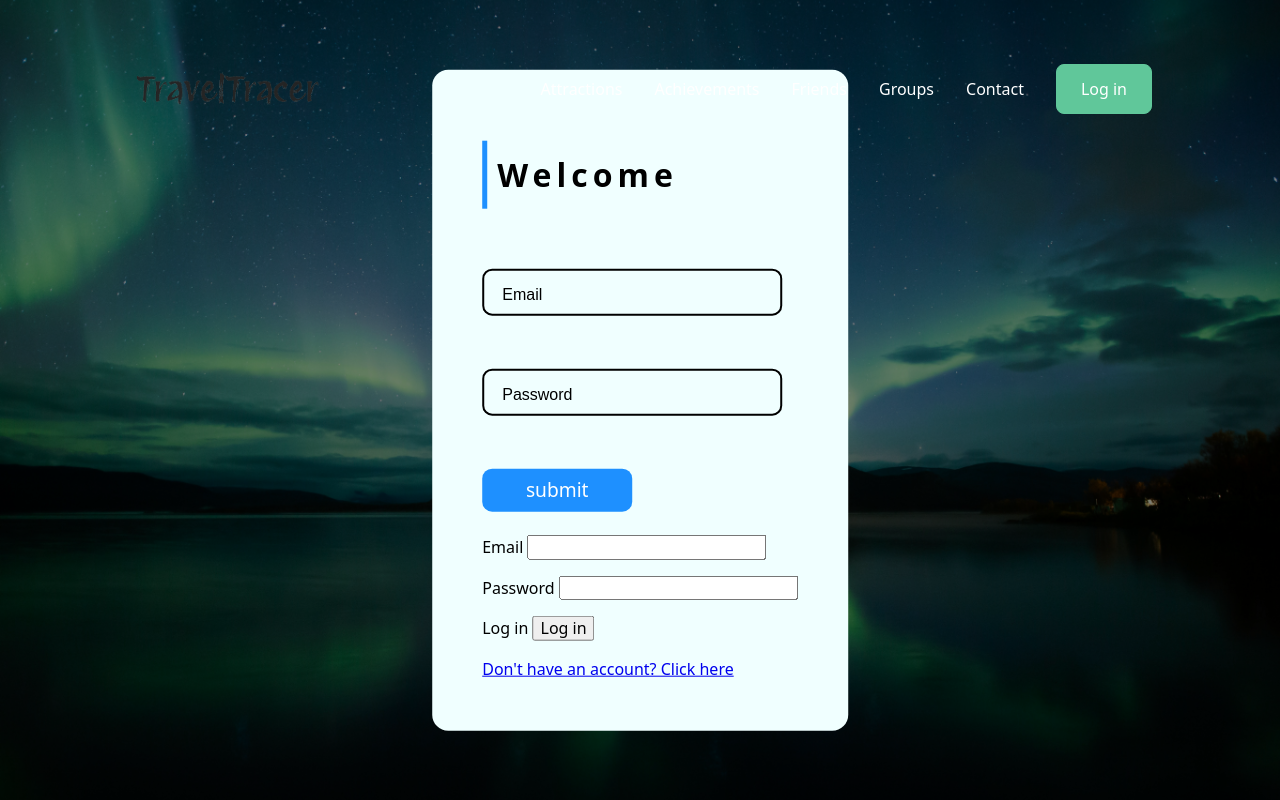
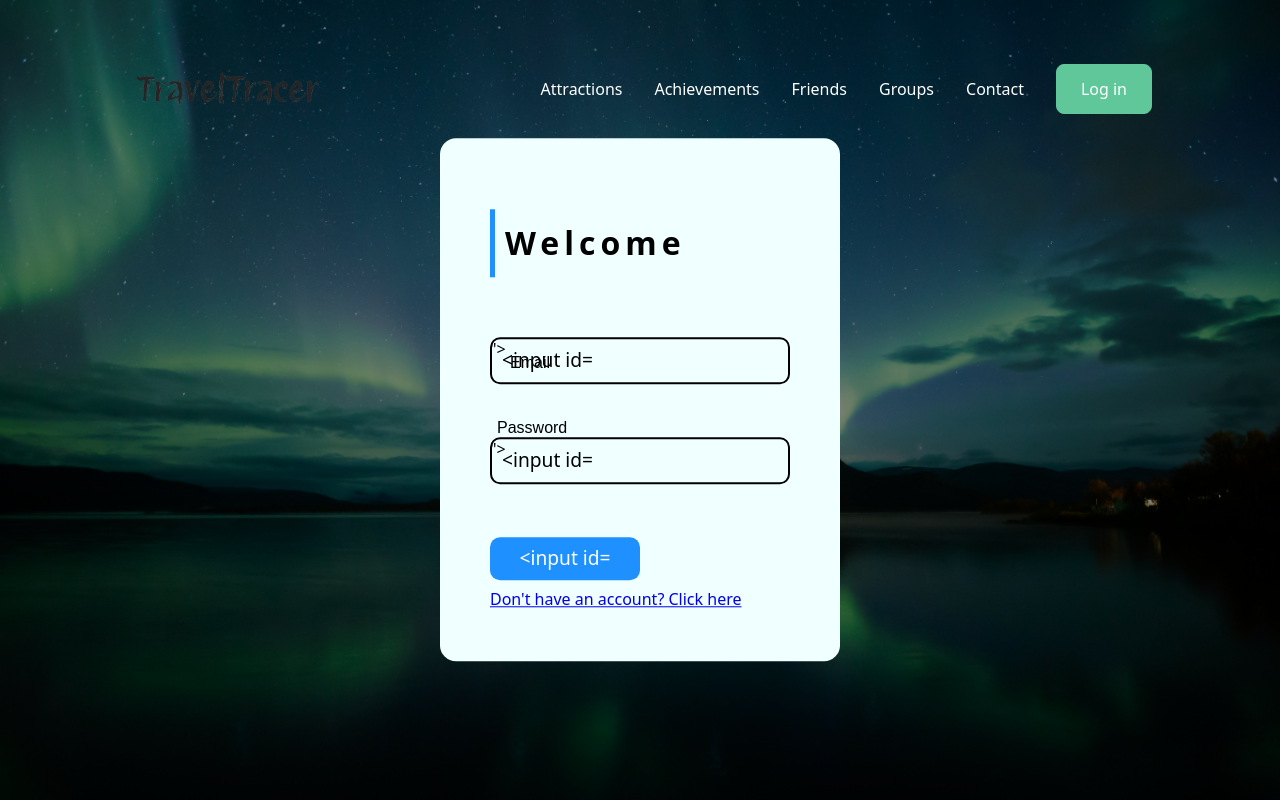
Before and after one commit to Hellestyle/TravelTracer, a Flask app: page /login in a window 1280 px wide. Run offline with Flask 2, Linux system fonts and the light colour scheme; some libraries are stand-ins or nearby versions.

Commit message:
optimized code

```diff
--- a/templates/login.html
+++ b/templates/login.html
@@ -14,28 +14,19 @@
 
         <form class="login-form" action="{{ url_for('login') }}" method="post">
           <div class="inputbox">
-            <input type="email" required="required" name="email">
+            <input type="email" required="required" name="email" value="{{ loginform.email() }}">
             <span>Email</span>
           </div>
 
           <div class="inputbox">
-            <input type="text" required="required" name="password">
+            <input type="text" required="required" name="password" value="{{ loginform.password() }}">
             <span>Password</span>
           </div>
 
           <div class="inputbox">
-            <input type="button" value="submit">
+            <input type="button" value="{{ loginform.submit() }}">
           </div>
         </form>
-
-        <form method="post" action="{{ url_for('login') }}" enctype="multipart/form-data">
-          {{ loginform.csrf_token }}
-
-          <p>{{ loginform.email.label }} {{ loginform.email() }}</p>
-          <p>{{ loginform.password.label }} {{ loginform.password() }}</p>
-          <p>{{ loginform.submit.label }} {{ loginform.submit() }}</p>
-
-      </form>
 
         <a href="{{ url_for('sign_up') }}" target="_self" class="sign-up">Don't have an account? Click here</a>
     </div>
```
